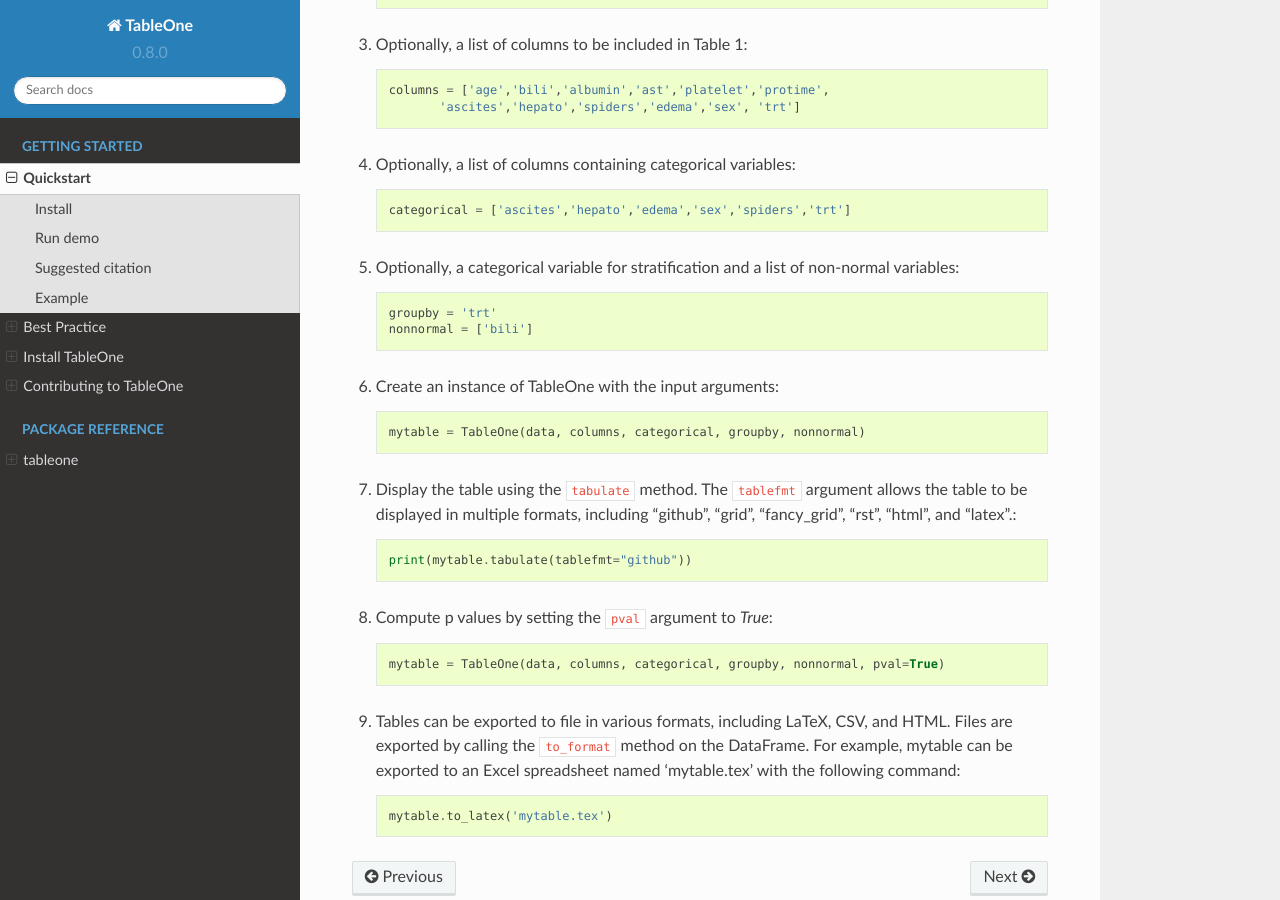
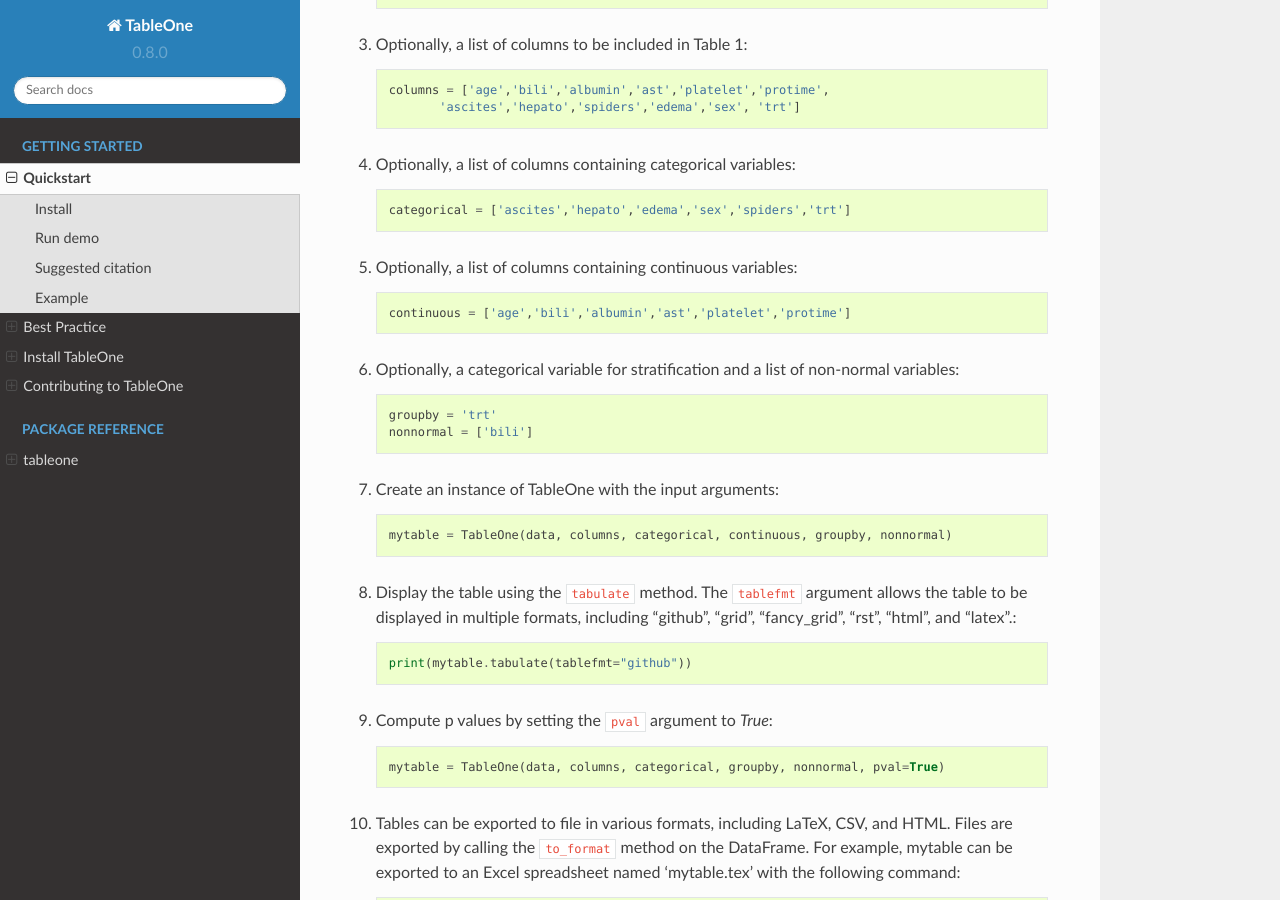
Before and after one commit to tompollard/tableone, a Sphinx documentation site: the page built from docs/quickstart.rst, in a window 1280 px wide and 900 px high, scrolled down 2468 px. Built offline with Sphinx 7.4.7 and the Read the Docs theme 2.0.0, drawn with Linux system fonts in a browser that asks for light colours.

Commit message:
Add continuous argument to docs.

```diff
--- a/docs/quickstart.rst
+++ b/docs/quickstart.rst
@@ -82,6 +82,10 @@
 
     categorical = ['ascites','hepato','edema','sex','spiders','trt']
 
+#. Optionally, a list of columns containing continuous variables::
+
+    continuous = ['age','bili','albumin','ast','platelet','protime']
+
 #. Optionally, a categorical variable for stratification and a list of non-normal variables::
 
     groupby = 'trt'
@@ -89,7 +93,7 @@
 
 #. Create an instance of TableOne with the input arguments::
 
-    mytable = TableOne(data, columns, categorical, groupby, nonnormal)
+    mytable = TableOne(data, columns, categorical, continuous, groupby, nonnormal)
 
 #. Display the table using the ``tabulate`` method. The ``tablefmt`` argument allows the table to be displayed in multiple formats, including "github", "grid", "fancy_grid", "rst", "html", and "latex".::
 
```
Also changed, not shown: README.md (+12 -6 lines), 1 other file.
